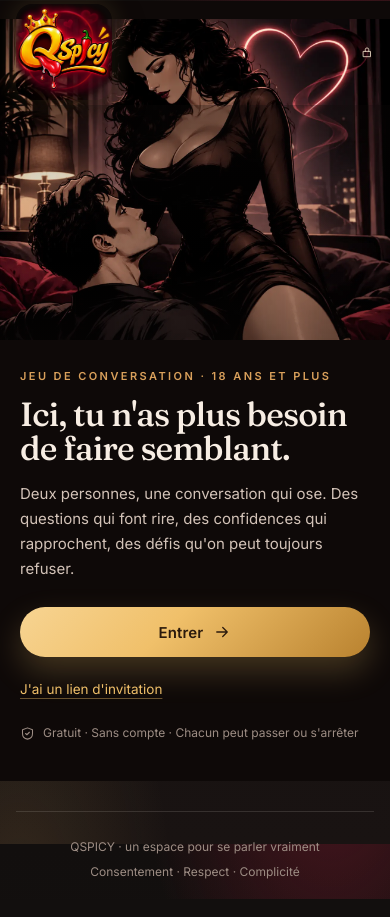
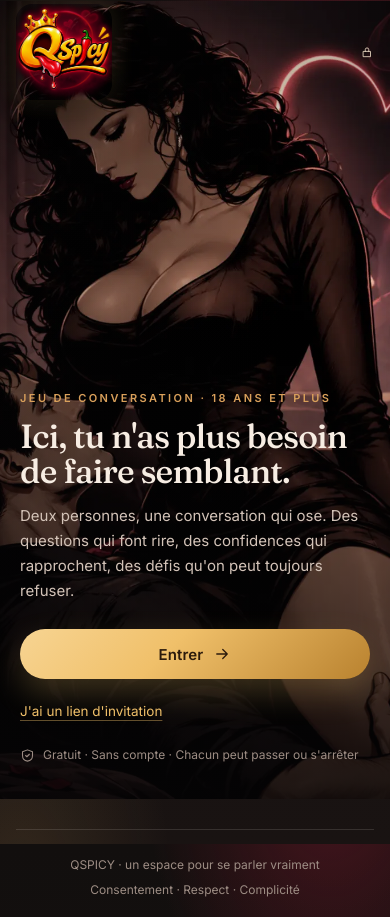
Before and after one commit to dodjust229/--deux-, a React (Vite) app: page / in a window 390 px wide. Built offline with nearby package versions, Linux system fonts and the light colour scheme; no server answers.

Commit message:
Use the original artwork as the full homepage background

```diff
--- a/src/styles/screens.css
+++ b/src/styles/screens.css
@@ -110,46 +110,49 @@
   }
 }
 
-/* Téléphone : image en haut, copie posée sur un voile montant. */
+/* Mobile : la même illustration reste le fond plein écran, sans panneau séparé. */
 @media (max-width: 699px) {
   .home--hero {
-    flex-direction: column;
-    justify-content: flex-start;
-    align-items: stretch;
     margin-top: -104px;
     padding-top: 104px;
-    min-height: max(620px, calc(100svh - 64px));
-    overflow: visible;
-    background: #0e0908;
-  }
-
-  /* L'image portrait est un vrai bloc en haut, pas un fond recadré derrière le texte. */
+    min-height: max(720px, calc(100svh - 64px));
+    overflow: hidden;
+    background: #080607;
+  }
+
   .home__bg {
+    position: absolute;
+    inset: 0;
+    display: block;
+    width: 100%;
+    height: 100%;
+    overflow: hidden;
+  }
+
+  .home__bg img {
+    width: 100%;
+    height: 100%;
+    object-fit: cover;
+    object-position: 53% center;
+  }
+
+  .home__scrim {
+    inset: 0;
+    height: auto;
+    background:
+      linear-gradient(180deg, rgba(5, 4, 5, 0.30) 0%, rgba(5, 4, 5, 0.02) 35%, rgba(5, 4, 5, 0.84) 100%),
+      linear-gradient(90deg, rgba(5, 4, 5, 0.38), transparent 72%);
+  }
+
+  .home--hero .home__hero {
     position: relative;
-    inset: auto;
-    display: block;
-    flex: 0 0 auto;
+    z-index: 2;
+    display: flex;
+    align-items: flex-end;
     width: 100%;
-    height: clamp(240px, 38svh, 340px);
-    overflow: hidden;
-  }
-
-  .home__bg img {
-    object-position: 70% 20%;
-  }
-
-  /* Fondu discret au bas de l'image ; la copie reste dans son propre panneau. */
-  .home__scrim {
-    inset: 104px 0 auto;
-    height: clamp(240px, 38svh, 340px);
-    background: linear-gradient(180deg, rgba(14, 9, 8, 0.28) 0%, rgba(14, 9, 8, 0) 48%, rgba(14, 9, 8, 0.62) 100%);
-  }
-
-  .home--hero .home__hero {
-    flex: 1 0 auto;
-    width: 100%;
-    padding: 22px 20px 34px;
-    background: #0e0908;
+    min-height: max(720px, calc(100svh - 64px));
+    padding: 340px 20px 34px;
+    background: transparent;
     text-align: left;
   }
 
@@ -180,7 +183,6 @@
 }
 
 @media (max-width: 900px) {
-  /* Le plein cadre garde une copie alignée à gauche et un bouton pleine largeur. */
   .home--hero .home__copy {
     text-align: left;
   }
```
